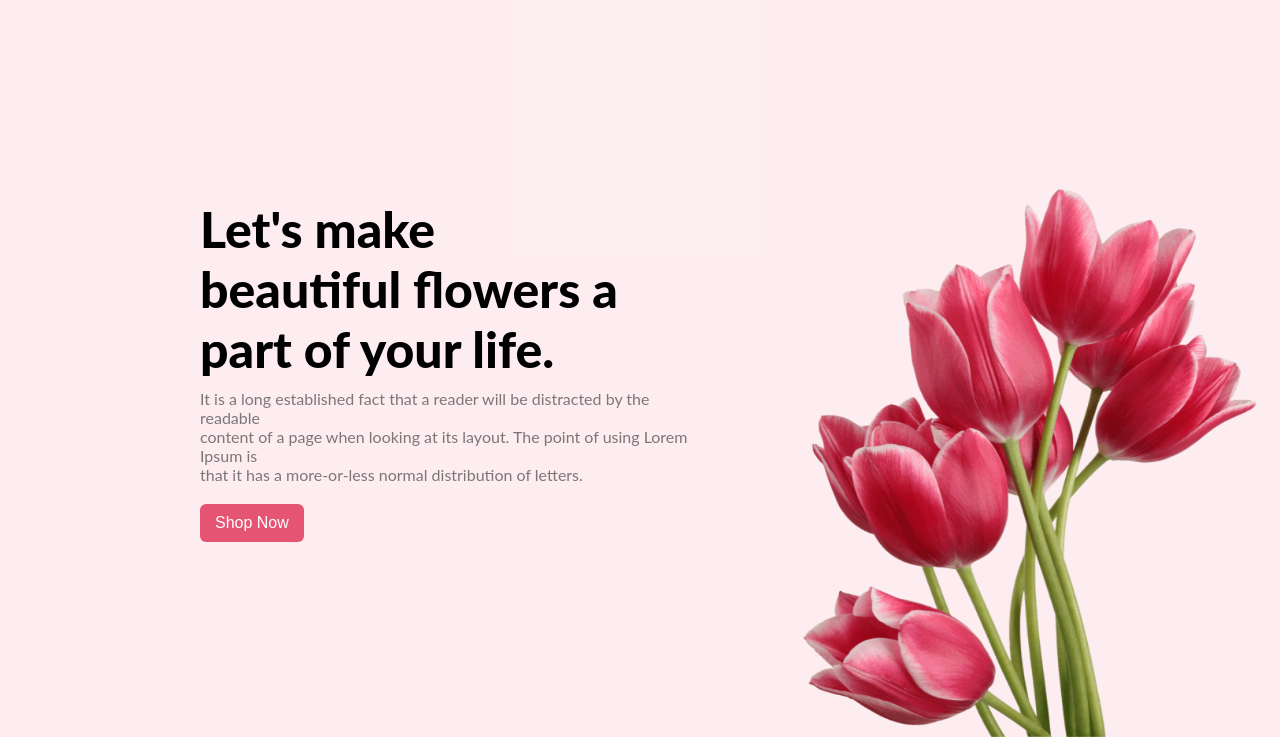
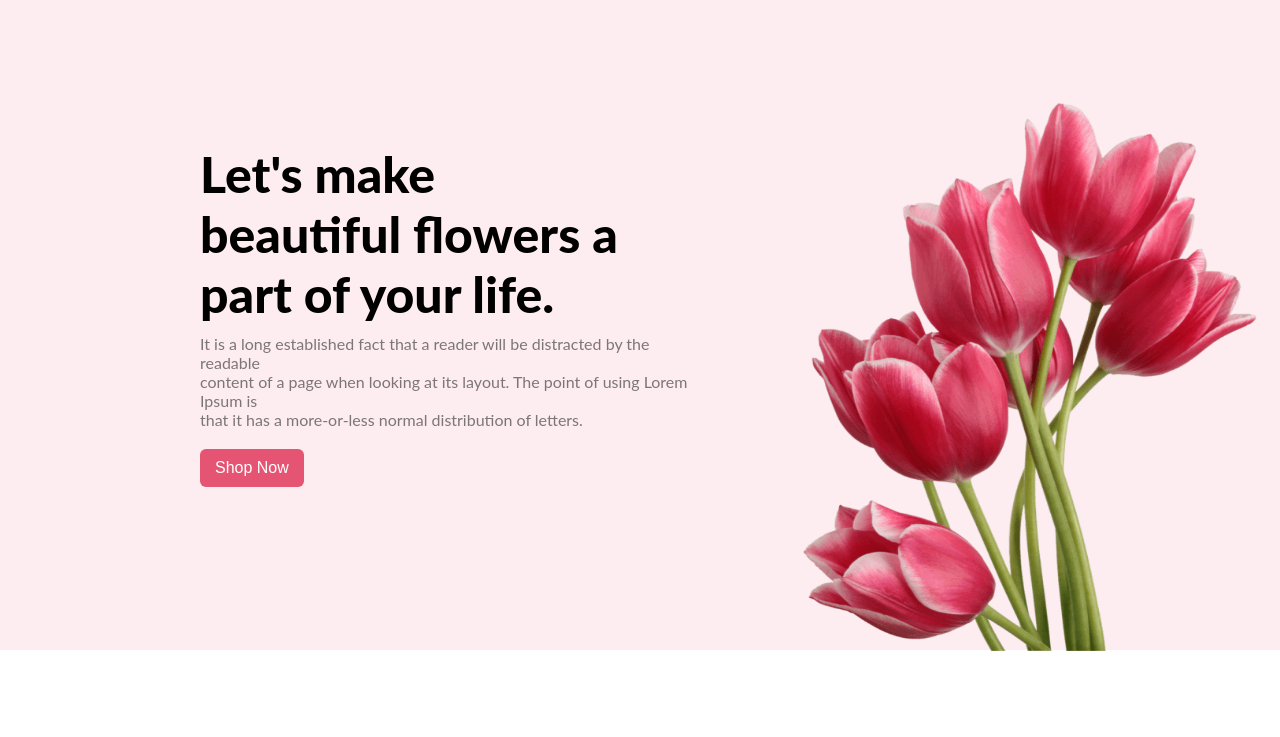
Before and after one commit to Its-Shojib/Assignment_1, a plain HTML site: page index.html in a window 1280 px wide. Shown: the top 737 px of the page. Drawn offline with Linux system fonts and the light colour scheme.

Commit message:
header problem solved

```diff
--- a/style.css
+++ b/style.css
@@ -16,7 +16,7 @@ body {
     justify-content: flex-start;
     background-size: cover;
     align-items: center;
-    height: 95vh;
+    height: 650px;
 }
 
 .head-title {
@@ -36,15 +36,16 @@ body {
     font-size: 16px;
 }
 
-.head-image {
+/* .head-image {
     padding-top: 167px;
     padding-left: 40px;
-
-}
+} */
 
 .head-image>img {
     width: 500px;
     height: 550px;
+    padding-top: 105px;
+    padding-left: 40px;
 }
 
 .btn {
@@ -66,8 +67,6 @@ body {
 .feature-title {
     text-align: center;
     margin-bottom: 30px;
-
-
 }
 
 .feat-title {
@@ -139,8 +138,7 @@ body {
 .logo {
     border-radius: 8px;
     background: rgba(39, 39, 39, 0.05);
-    width: 1160px;
-    margin: 50px 265px;
+    margin: 50px 260px;
     height: 250px;
 }
 
```
